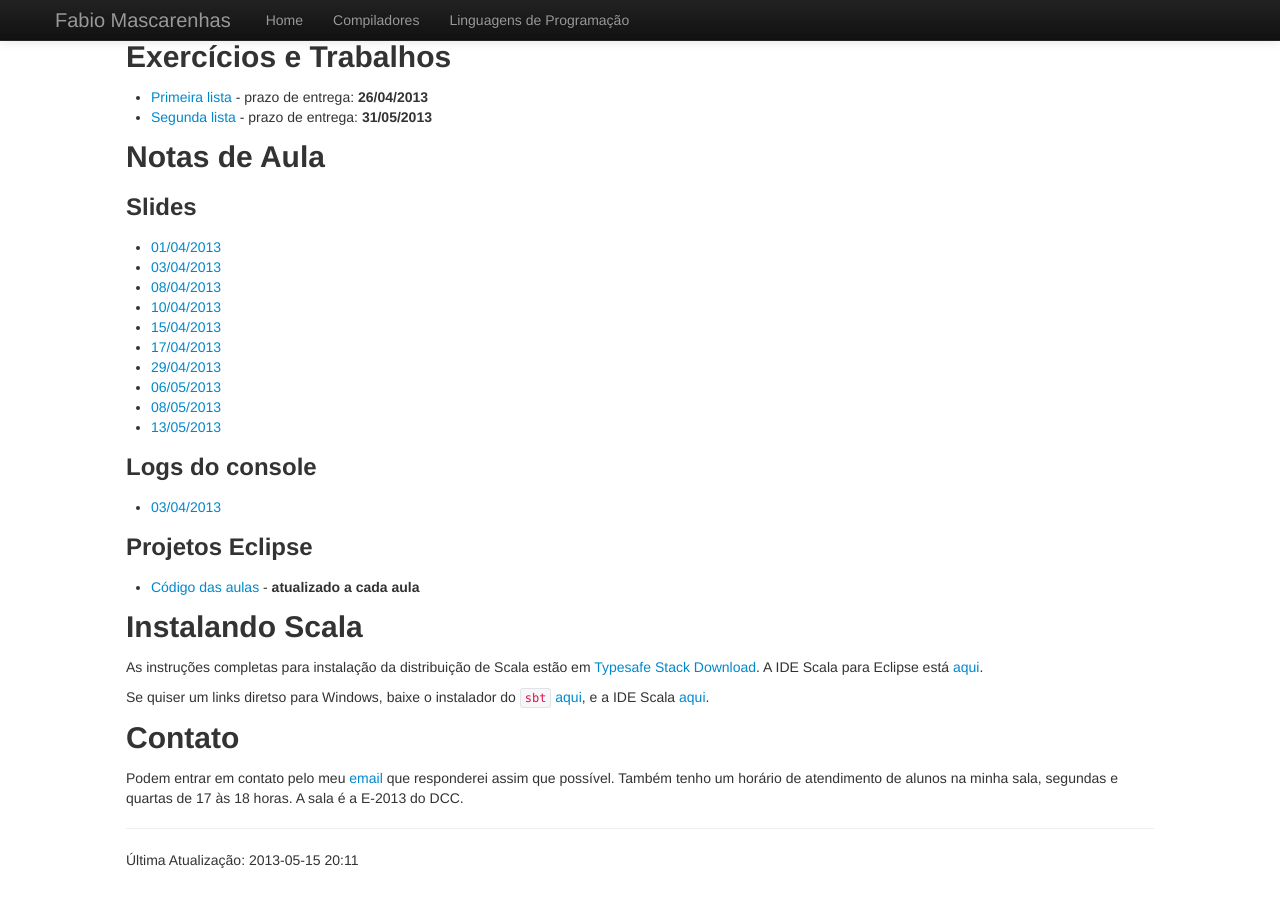
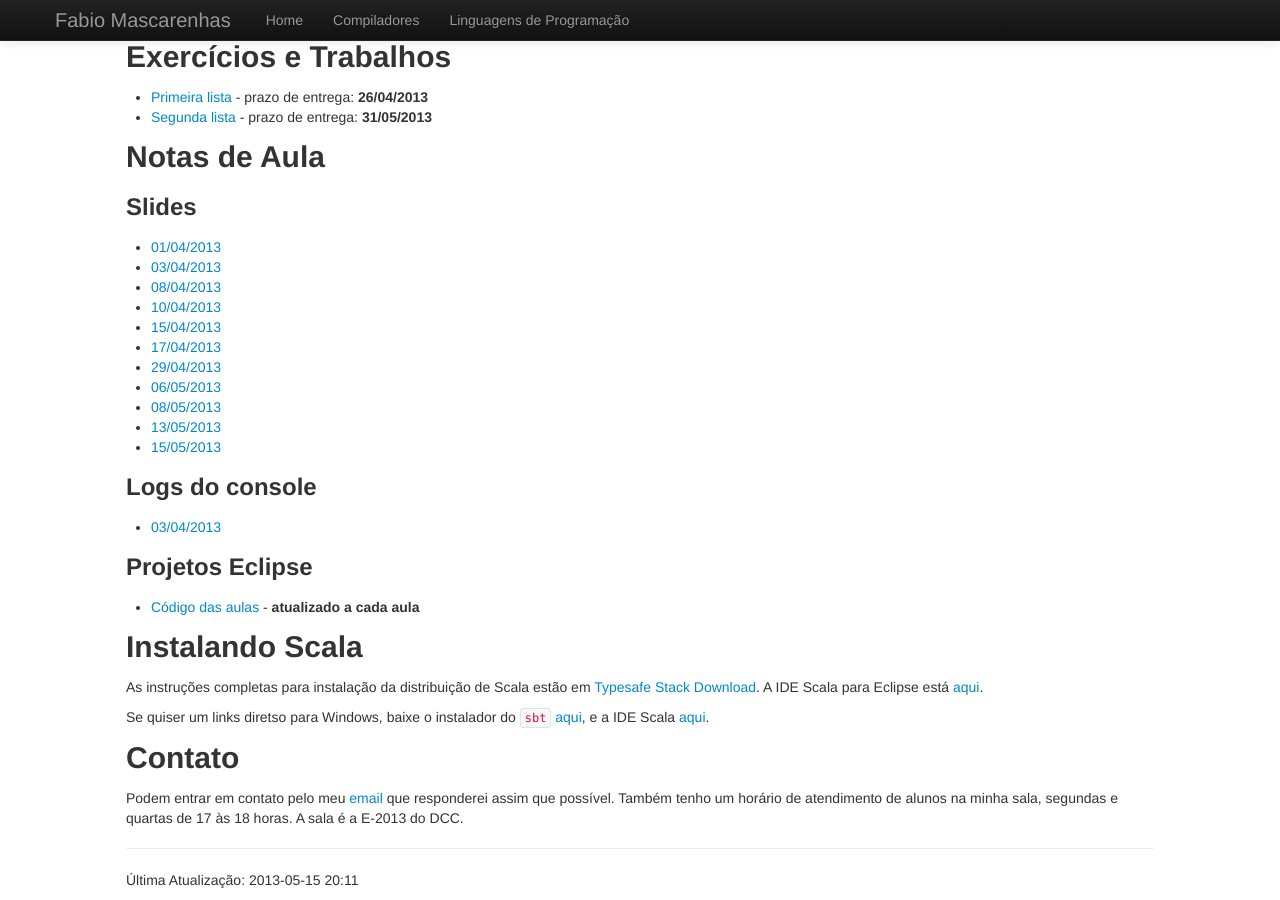
Before and after one commit to fabiomascarenhas/fabiomascarenhas.github.com, a Jekyll site: the page built from lp/index.md, in a window 1280 px wide and 900 px high, scrolled down 1143 px. Built offline with Jekyll 4.4.1, drawn with Linux system fonts in a browser that asks for light colours.

Commit message:
notas de aula lp 15/05

```diff
--- a/lp/index.md
+++ b/lp/index.md
@@ -116,6 +116,7 @@ Notas de Aula
 * [06/05/2013](Aula8.pdf)
 * [08/05/2013](Aula9.pdf)
 * [13/05/2013](Aula10.pdf)
+* [15/05/2013](Aula11.pdf)
 
 ### Logs do console
 
```
Also changed, not shown: 2 other files.
